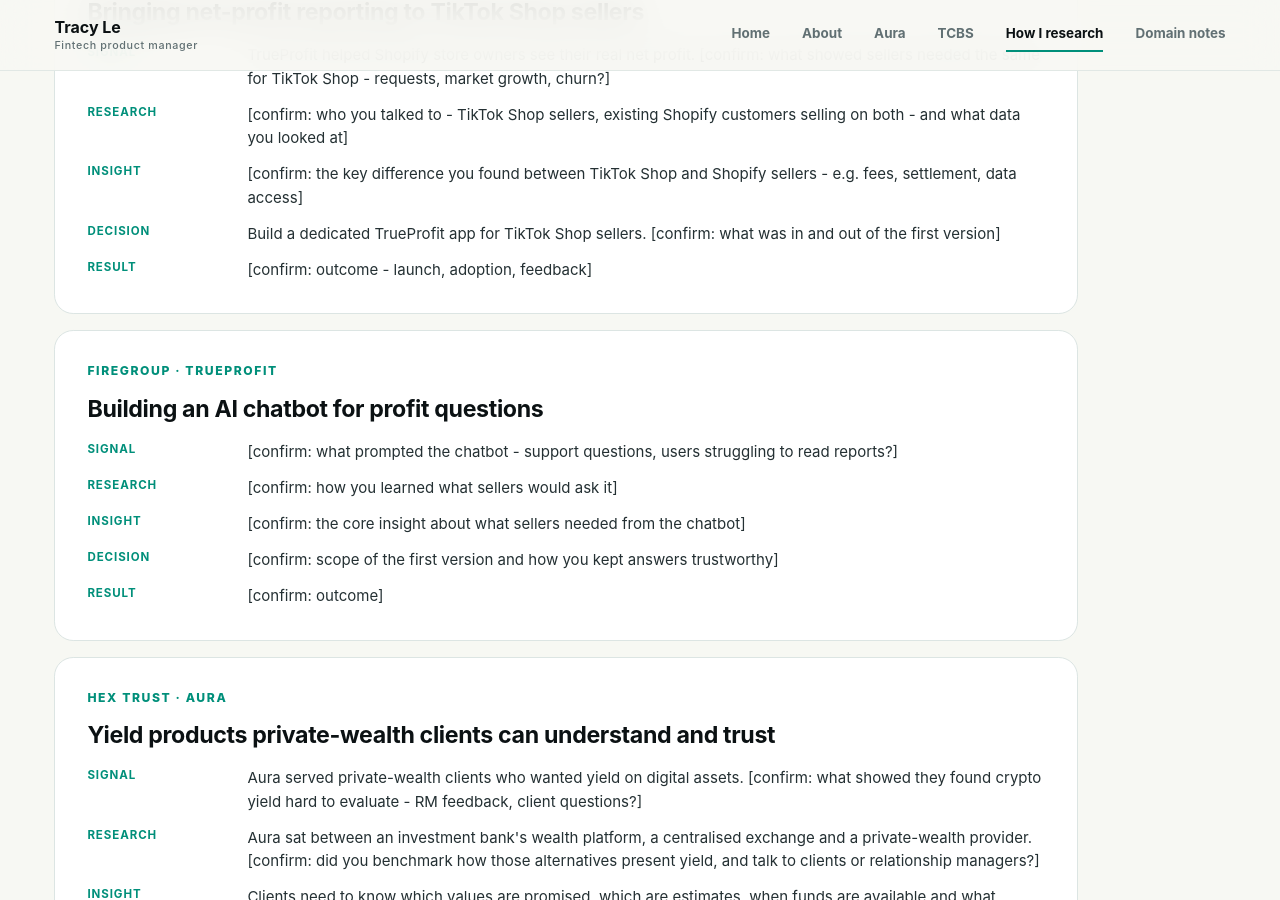
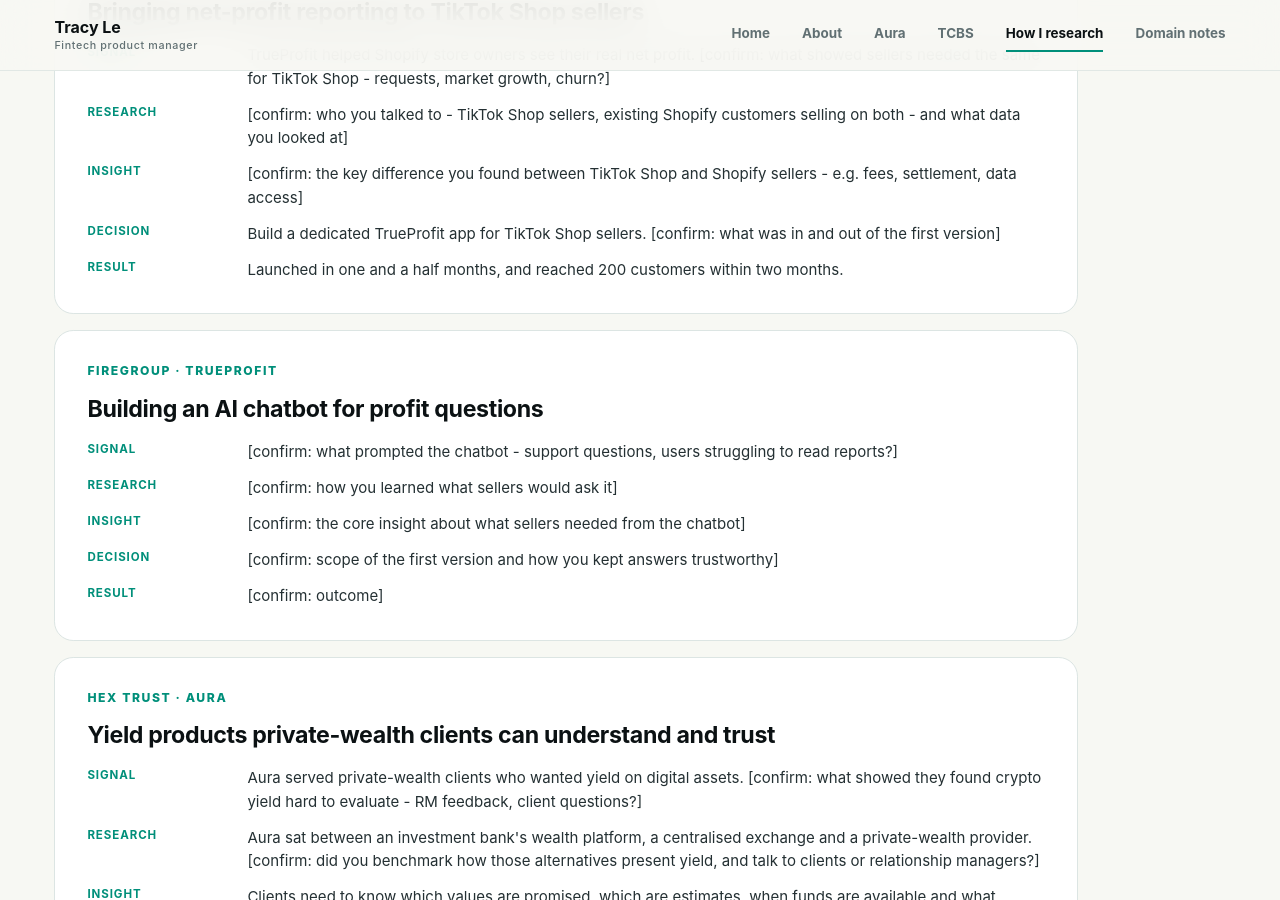
Before and after one commit to tham-tracy/tham-tracy.github.io, a Jekyll site: the page built from research.md, in a window 1280 px wide and 900 px high, scrolled down 3418 px. Built offline with Jekyll 4.4.1, drawn with Linux system fonts in a browser that asks for light colours.

Commit message:
Add TrueProfit TikTok Shop app outcome
Co-Authored-By: Claude Opus 5.5 <noreply@anthropic.com>

```diff
--- a/research.md
+++ b/research.md
@@ -96,7 +96,7 @@ description: "How Tracy Le finds and validates customer problems before building
       <div><dt>Research</dt><dd>[confirm: who you talked to - TikTok Shop sellers, existing Shopify customers selling on both - and what data you looked at]</dd></div>
       <div><dt>Insight</dt><dd>[confirm: the key difference you found between TikTok Shop and Shopify sellers - e.g. fees, settlement, data access]</dd></div>
       <div><dt>Decision</dt><dd>Build a dedicated TrueProfit app for TikTok Shop sellers. [confirm: what was in and out of the first version]</dd></div>
-      <div><dt>Result</dt><dd>[confirm: outcome - launch, adoption, feedback]</dd></div>
+      <div><dt>Result</dt><dd>Launched in one and a half months, and reached 200 customers within two months.</dd></div>
     </dl>
   </article>
 
```
Also changed, not shown: about.md (+1 -1 lines).
